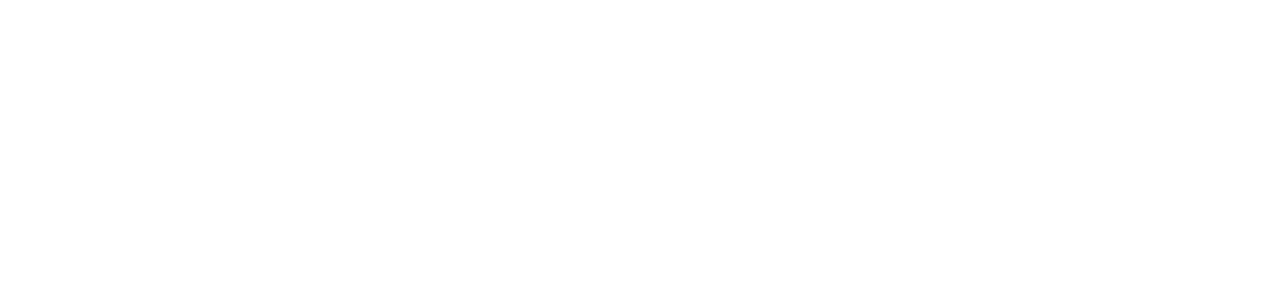
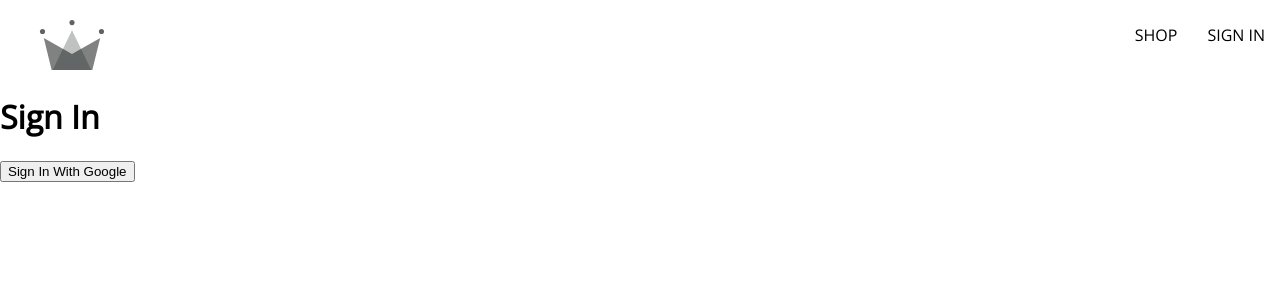
Before and after one commit to Balaganesh003/shopping-app, a React (Create React App) app: page /sign-in in a window 1280 px wide. Before the commit this address had no page. Shown: the top 300 px of the page. Built offline with nearby package versions, Linux system fonts and the light colour scheme.

Commit message:
Added basic firebase setup with google auth

```diff
--- a/package.json
+++ b/package.json
@@ -6,6 +6,7 @@
     "@testing-library/jest-dom": "^5.16.5",
     "@testing-library/react": "^13.4.0",
     "@testing-library/user-event": "^13.5.0",
+    "firebase": "^9.10.0",
     "react": "^18.2.0",
     "react-dom": "^18.2.0",
     "react-router-dom": "^6.4.0",
--- a/src/App.js
+++ b/src/App.js
@@ -2,6 +2,7 @@ import { Routes, Route } from 'react-router-dom';
 
 import Home from './routes/home/home.component';
 import Navigation from './routes/navigation/navigation.component';
+import SignIn from './routes/sign-in/sign-in.component';
 
 const Shop = () => {
   return (
@@ -18,6 +19,7 @@ const App = () => {
       < Route path='/' element={<Navigation />}>
         <Route index element={<Home />} />
         <Route path='shop' element={<Shop />} />
+        <Route path='sign-in' element={<SignIn />} />
       </Route>
     </Routes>
   );
--- a/src/routes/navigation/navigation.component.jsx
+++ b/src/routes/navigation/navigation.component.jsx
@@ -16,6 +16,9 @@ const Navigation = () => {
                     <Link className={"nav-link"} to='/shop'>
                         SHOP
                     </Link>
+                    <Link className={"nav-link"} to='/sign-in'>
+                        SIGN IN
+                    </Link>
                 </div>
             </div>
             <Outlet />
--- a/src/routes/navigation/navigation.styles.scss
+++ b/src/routes/navigation/navigation.styles.scss
@@ -7,9 +7,10 @@
 
     .logo-container {
         height: 100%;
-        padding: 15px;
-        width: 75px;
-        margin-left: 1em;
+        padding-top: 20px;
+
+        width: 5rem;
+        margin-left: 2em;
 
     }
 
--- /dev/null
+++ b/src/routes/sign-in/sign-in.component.jsx
@@ -0,0 +1,14 @@
+
+import { signInWithGooglePopup } from '../../utils/firebase/firebase.utils'
+
+
+const SignIn = () => {
+    return (
+        <div>
+            <h1>Sign In</h1>
+            <button onClick={signInWithGooglePopup}>Sign In With Google</button>
+        </div>
+    )
+}
+
+export default SignIn;
--- /dev/null
+++ b/src/utils/firebase/firebase.utils.jsx
@@ -0,0 +1,21 @@
+import { initializeApp } from "firebase/app";
+import { getAuth, signInWithRedirect, signInWithPopup, GoogleAuthProvider } from "firebase/auth";
+
+const firebaseConfig = {
+    apiKey: "AIzaSyDwfSr29THF2gkgXKxfT4gOWcybDcKZp4o",
+    authDomain: "react-shopping-app-db.firebaseapp.com",
+    projectId: "react-shopping-app-db",
+    storageBucket: "react-shopping-app-db.appspot.com",
+    messagingSenderId: "124364196849",
+    appId: "1:124364196849:web:8c00f4b52c690981ffd250"
+};
+
+
+const firebaseApp = initializeApp(firebaseConfig);
+
+const provider = new GoogleAuthProvider();
+
+provider.setCustomParameters({ prompt: 'select_account' });
+
+export const auth = getAuth();
+export const signInWithGooglePopup = () => signInWithPopup(auth, provider);
```
Also changed, not shown: src/routes/sign-in/sign-in.styles.scss (added), 1 other file (tests, documents, lock files or other folders).
